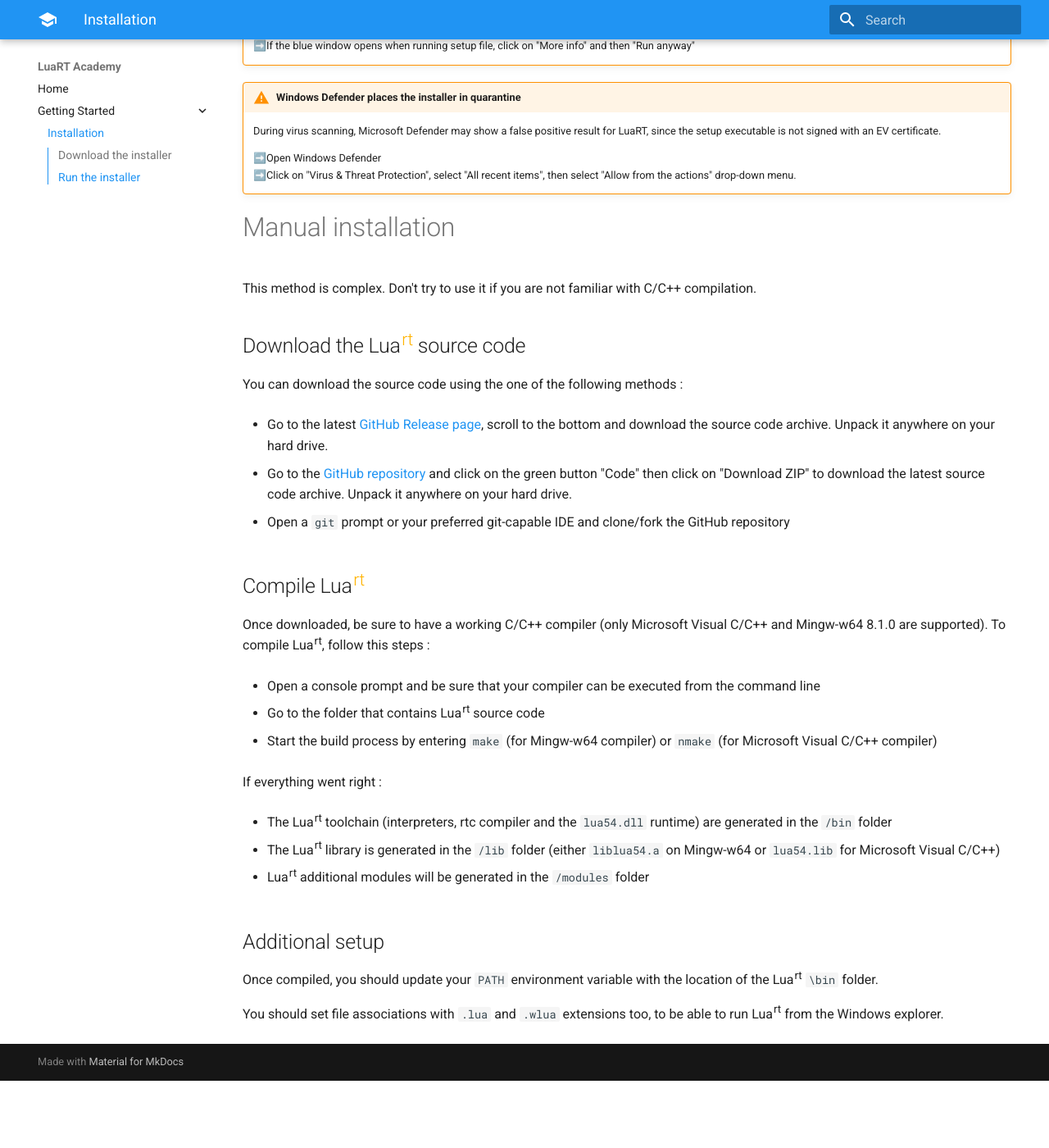
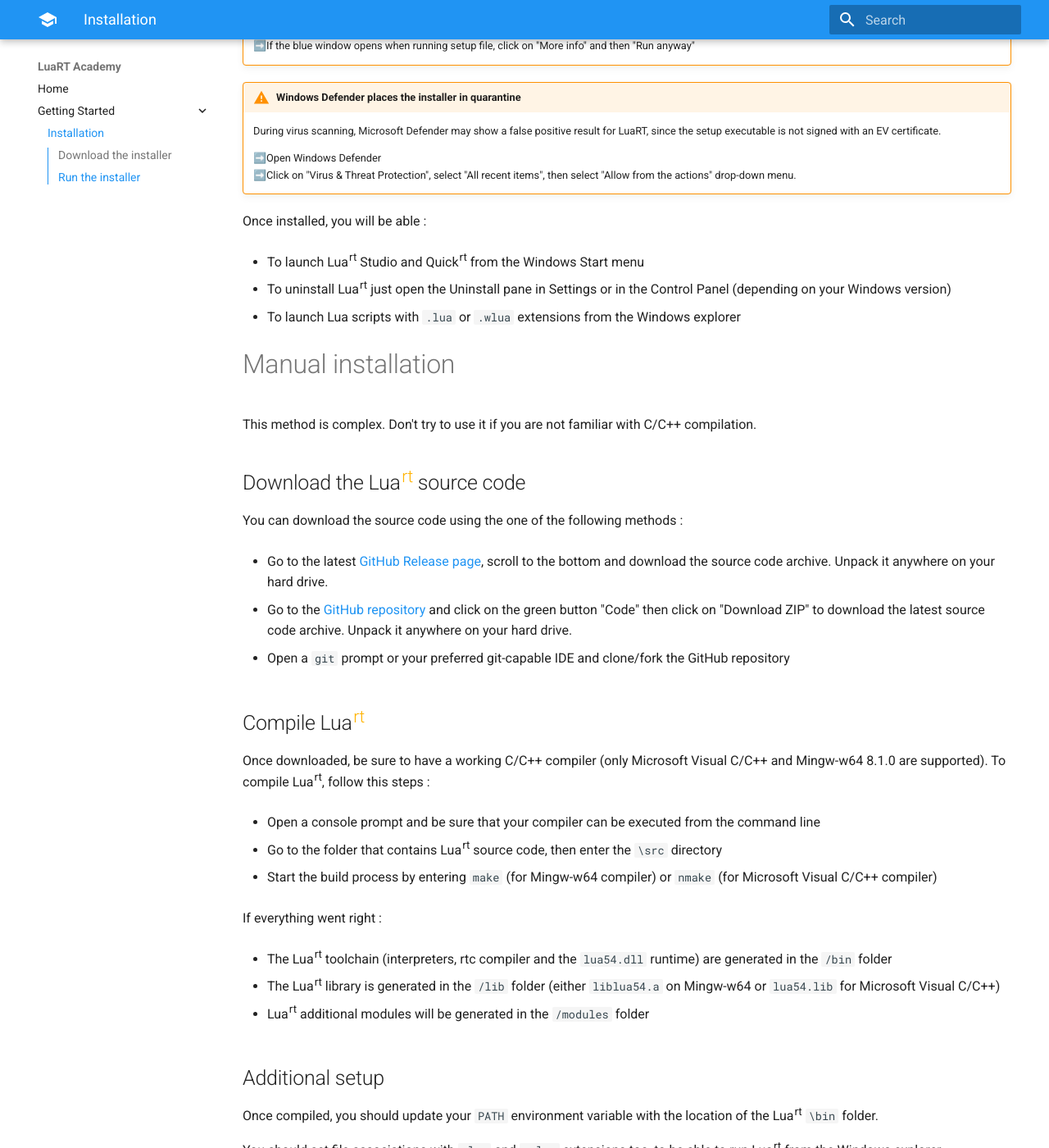
Before and after one commit to starfire11/mdtest, an MkDocs documentation site: the page built from docs/installation/index.md, in a window 1280 px wide and 1400 px high, scrolled down 1657 px. Shown: the whole window at 82% size. Built offline with MkDocs 1.6.1 and Material for MkDocs 9.7.7, drawn with Linux system fonts in a browser that asks for light colours; before the commit the page ends 2975 px from its top, so only the background shows below that; some of the changed text lies outside the part shown.

Commit message:
Updated install page

```diff
--- a/docs/installation/index.md
+++ b/docs/installation/index.md
@@ -50,6 +50,14 @@
     ➡️Open Windows Defender
     ➡️Click on "Virus & Threat Protection", select "All recent items", then select "Allow from the actions" drop-down menu.
 
+Once installed, you will be able :
+
+* To launch Lua<sup>rt</sup> Studio and Quick<sup>rt</sup> from the Windows Start menu
+
+* To uninstall Lua^rt^ just open the Uninstall pane in Settings or in the Control Panel (depending on your Windows version)
+
+* To launch Lua scripts with `.lua` or `.wlua` extensions from the Windows explorer
+
 # Manual installation
 
 This method is complex. Don't try to use it if you are not familiar with C/C++ compilation.
@@ -69,7 +77,7 @@
 
 * Open a console prompt and be sure that your compiler can be executed from the command line
 
-* Go to the folder that contains Lua<sup>rt</sup> source code
+* Go to the folder that contains Lua<sup>rt</sup> source code, then enter the `\src` directory
 
 * Start the build process by entering `make` (for Mingw-w64 compiler) or `nmake` (for Microsoft Visual C/C++ compiler)
 
@@ -85,3 +93,11 @@
 Once compiled, you should update your `PATH` environment variable with the location of the Lua<sup>rt</sup> `\bin` folder.
 
 You should set file associations with `.lua` and `.wlua` extensions too, to be able to run Lua<sup>rt</sup> from the Windows explorer.
+
+If you want to use Quick<sup>rt</sup> and Lua<sup>rt</sup> Studio, you will need to follow these complementary steps :
+
+* Go to the `\src\core` folder
+
+* Run command `make tools` (for Mingw-w64 compiler) or `nmake tools` (for Microsoft Visual C/C++ compiler)
+
+And voila ! Your are now ready to develop your firts Lua<sup>rt</sup> applications !
```
